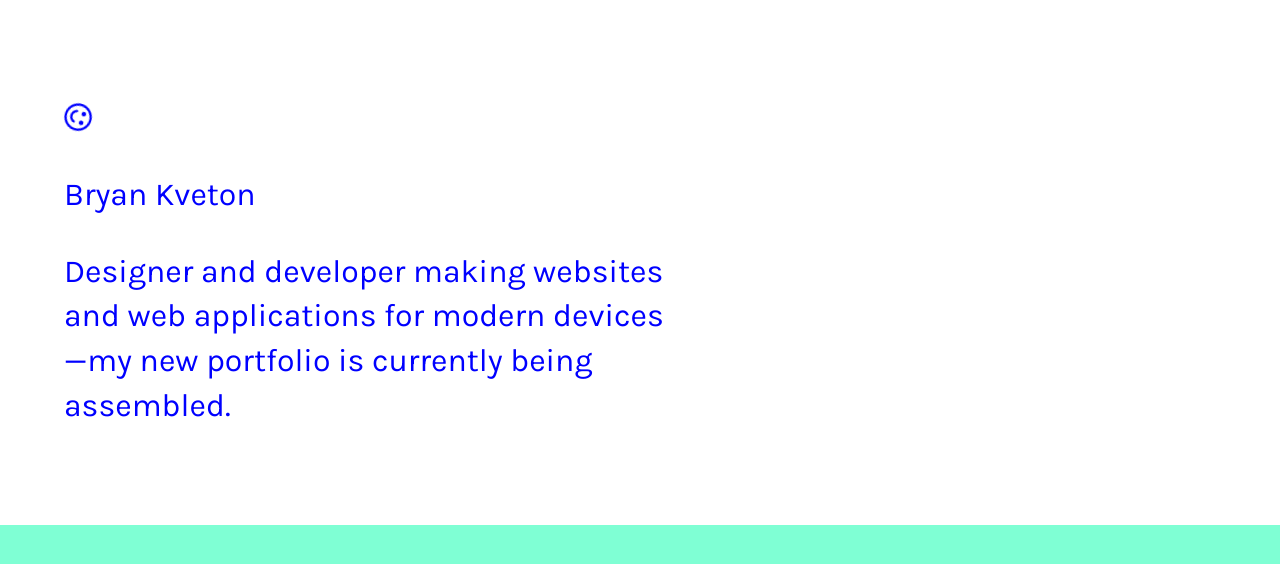
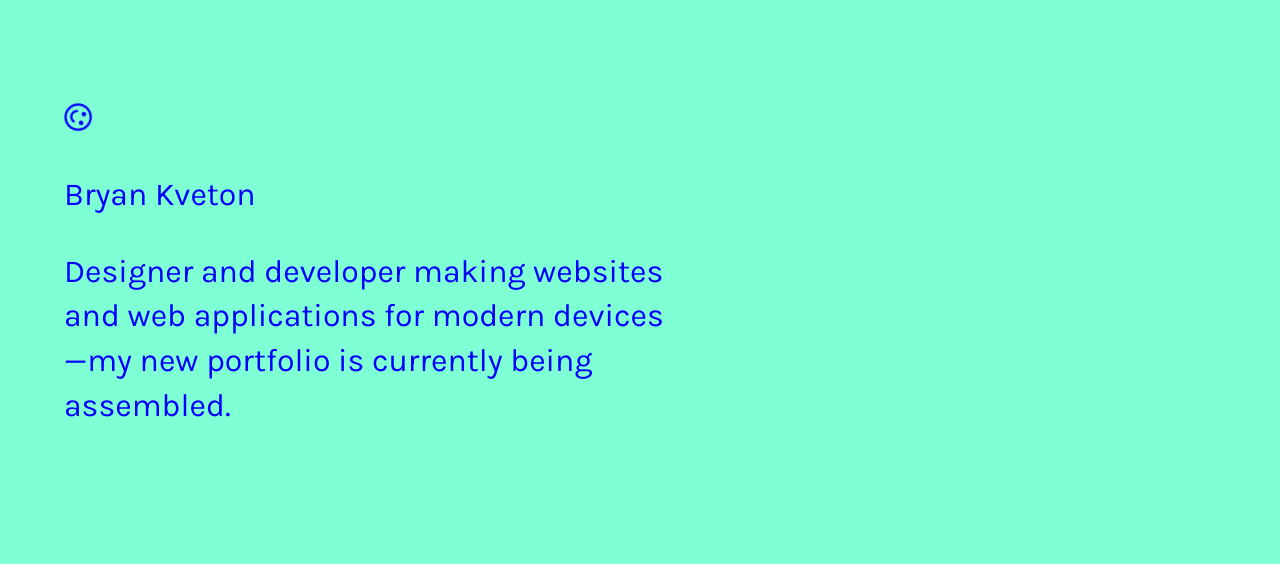
Before and after one commit to brynosaur/brynosaur.github.io, a Jekyll site: the page built from index.html, in a window 1280 px wide. Shown: the top 564 px of the page. Built offline with Jekyll 4.4.1, drawn with Linux system fonts in a browser that asks for light colours; nearby versions of some CDN libraries.

Commit message:
Remove white background on greeting

```diff
--- a/css/styles.css
+++ b/css/styles.css
@@ -752,11 +752,6 @@ body {
 }
 
 /* line 14, ../sass/_main.scss */
-#greeting {
-  background-color: white;
-}
-
-/* line 17, ../sass/_main.scss */
 #email {
   text-align: center;
   position: fixed;
@@ -773,12 +768,12 @@ body {
   -o-transition: -o-transform 350ms ease-out;
   transition: transform 350ms ease-out;
 }
-/* line 29, ../sass/_main.scss */
+/* line 26, ../sass/_main.scss */
 #email a {
   color: white;
 }
 
-/* line 33, ../sass/_main.scss */
+/* line 30, ../sass/_main.scss */
 .closed {
   -webkit-transform: translateX(-100%);
   -moz-transform: translateX(-100%);
@@ -787,14 +782,14 @@ body {
   transform: translateX(-100%);
 }
 
-/* line 36, ../sass/_main.scss */
+/* line 33, ../sass/_main.scss */
 h1, p {
   line-height: 1.4;
   font-size: 1em;
   font-weight: 700;
 }
 
-/* line 41, ../sass/_main.scss */
+/* line 38, ../sass/_main.scss */
 a {
   text-decoration: none;
   color: blue;
@@ -804,18 +799,18 @@ a {
   transition: color 200ms ease-out;
 }
 
-/* line 46, ../sass/_main.scss */
+/* line 43, ../sass/_main.scss */
 a:hover {
   color: coral;
 }
 
 @media screen and (min-width: 769px) {
-  /* line 50, ../sass/_main.scss */
+  /* line 47, ../sass/_main.scss */
   body {
     font-size: 200%;
   }
 
-  /* line 53, ../sass/_main.scss */
+  /* line 50, ../sass/_main.scss */
   h1, p {
     line-height: 1.4;
     font-size: 1em;
--- a/sass/_main.scss
+++ b/sass/_main.scss
@@ -10,9 +10,6 @@ body {
 .box {
     max-width: 600px;
     padding: 2em 2em;
-}
-#greeting {
-    background-color: white;
 }
 #email {
     text-align: center;
```
